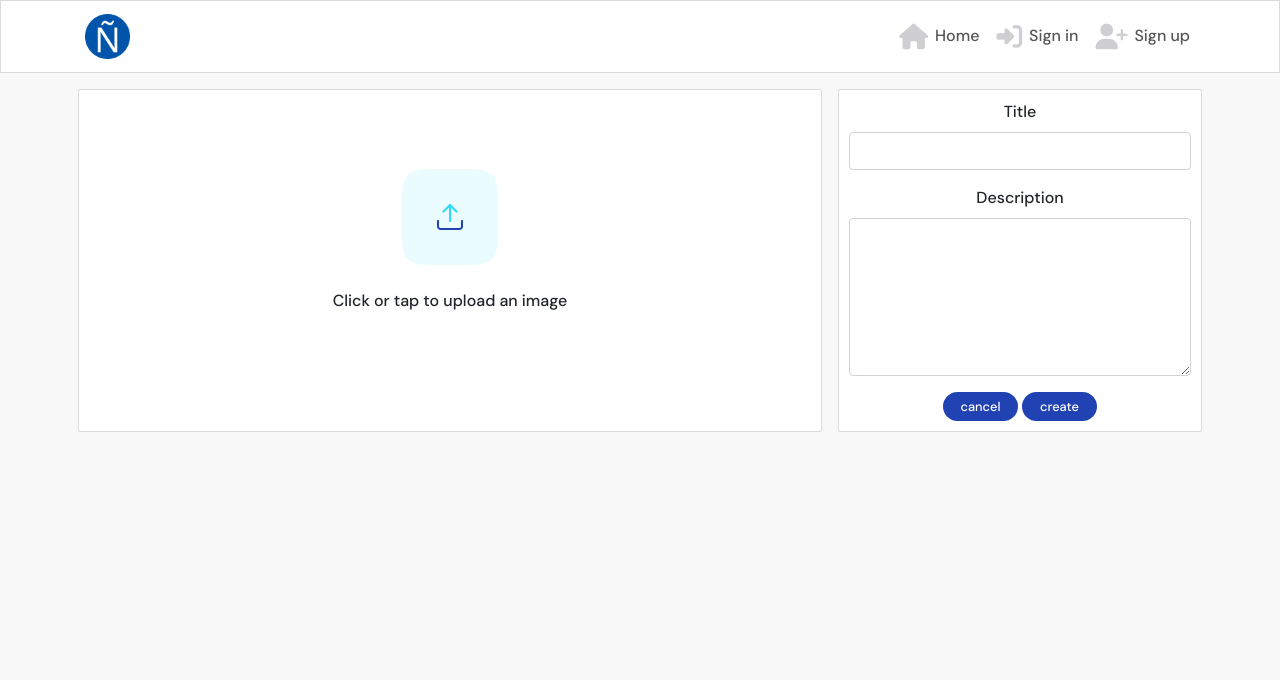
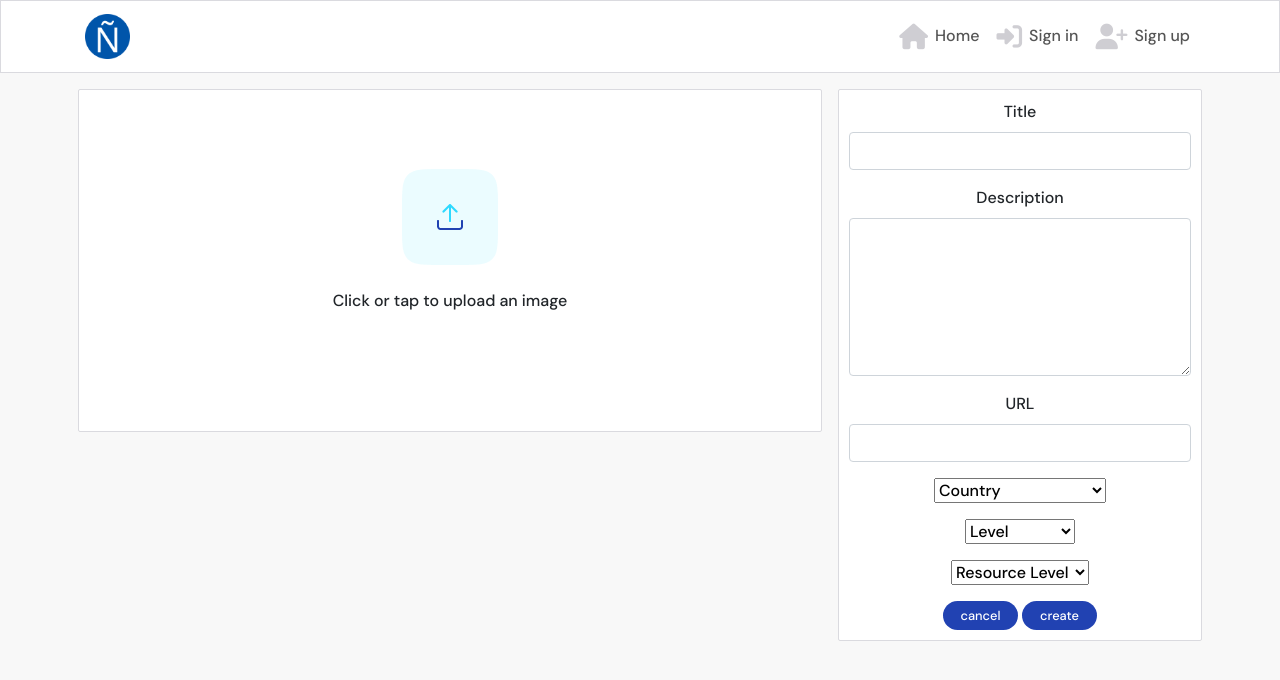
Before and after one commit to ogc1231/comprehensible-spanish-frontend, a React (Create React App) app: page /resources/create in a window 1280 px wide. Shown: the top 680 px of the page. Built offline with nearby package versions, Linux system fonts and the light colour scheme; no server answers.

Commit message:
Add country, level & type dropdowns to form

```diff
--- a/src/pages/posts/ResourceCreateForm.js
+++ b/src/pages/posts/ResourceCreateForm.js
@@ -20,7 +20,7 @@ function ResourceCreateForm() {
 
   const [resourceData, setResourceData] = useState({
     title: "",
-    content: "",
+    description: "",
     image: "",
   });
   const { title, description, image } = resourceData;
@@ -63,6 +63,59 @@ function ResourceCreateForm() {
           value={description}
           onChange={handleChange}
         />
+      </Form.Group>
+
+      <Form.Group>
+        <Form.Label>URL</Form.Label>
+        <Form.Control
+          type="text"
+          name="resource_url"
+        />
+      </Form.Group>
+
+      <Form.Group>
+        <select aria-label="Default select example" required>
+          <option value="" selected disabled>Country</option>
+          <option value="mixed">Mixed</option>
+          <option value="argentina">Argentina</option>
+          <option value="Bolivia">Bolivia</option>
+          <option value="canary_islands">Canary Islands</option>
+          <option value="chile">Chile</option>
+          <option value="colombia">Colombia</option>
+          <option value="costa_rica">Costa Rica</option>
+          <option value="cuba">Cuba</option>
+          <option value="dominican_republic">Dominican Republic</option>
+          <option value="ecuador">Ecuador</option>
+          <option value="el_salvador">El Salvador</option>
+          <option value="equatorial_guinea">Equatorial Guinea</option>
+          <option value="guatemala">Guatemala</option>
+          <option value="honduras">Honduras</option>
+          <option value="mexico">Mexico</option>
+          <option value="nicaragua">Nicaragua</option>
+          <option value="panama">Panama</option>
+          <option value="paraguay">Paraguay</option>
+          <option value="peru">Peru</option>
+          <option value="spain">Spain</option>
+          <option value="uruguay">Uruguay</option>
+          <option value="venezuela">Venezuela</option>
+       </select>
+      </Form.Group>
+
+      <Form.Group>
+        <select aria-label="Default select example" required>
+          <option value="" selected disabled>Level</option>
+          <option value="learner">Learner</option>
+          <option value="easy_native">Easy Native</option>
+          <option value="native">Native</option>
+       </select>
+      </Form.Group>
+
+      <Form.Group>
+        <select aria-label="Default select example" required>
+          <option value="" selected disabled>Resource Level</option>
+          <option value="podcast">Podcast/Audio</option>
+          <option value="youtube">YouTube/Video</option>
+       </select>
       </Form.Group>
 
       <Button
```
